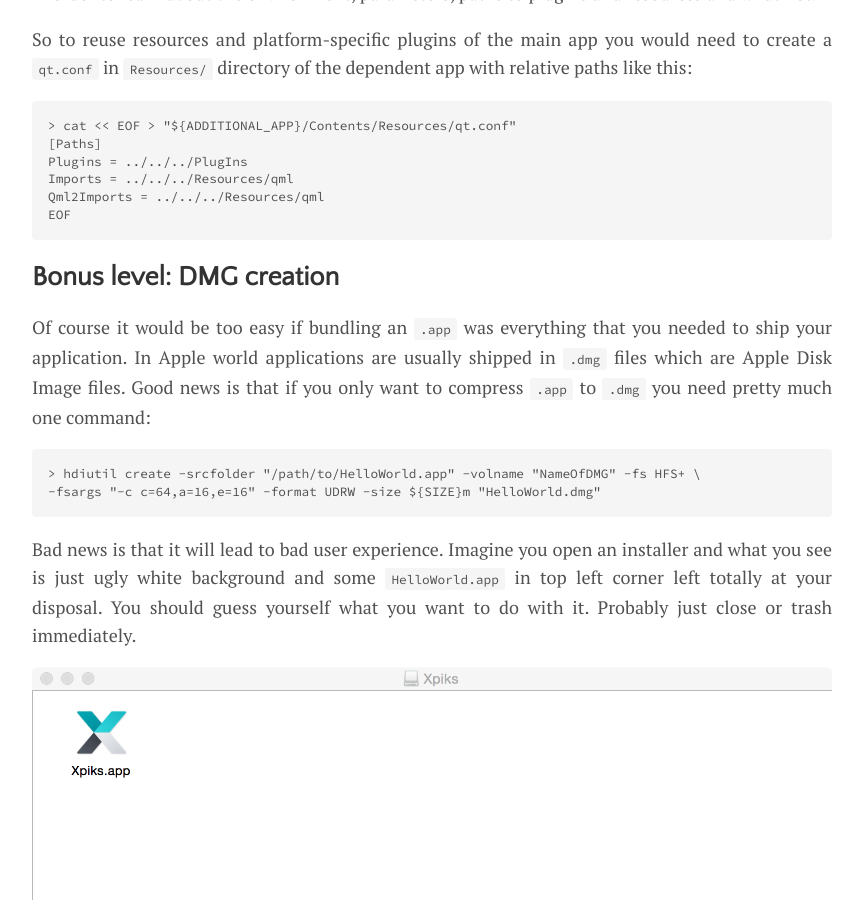
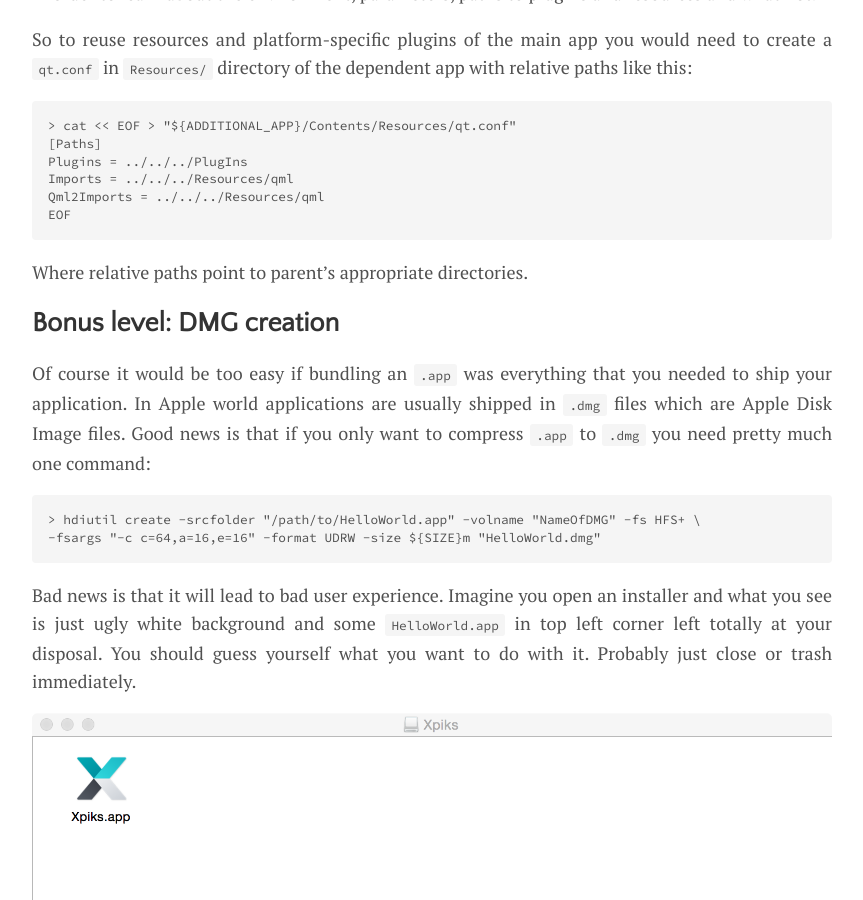
Before and after one commit to ribtoks/code-jamming, a Jekyll site: the page built from _posts/2018-06-09-deploy-to-macos.md, in a window 1280 px wide and 900 px high, scrolled down 4528 px. Shown: the whole window, without its empty margins (208-1071 px from the left). Built offline with Jekyll 4.4.1, drawn with Linux system fonts in a browser that asks for light colours; nearby versions of some CDN libraries; comment, search, counter and statistics services are not loaded.

Commit message:
Add qtconf explanation

```diff
--- a/_posts/2018-06-09-deploy-to-macos.md
+++ b/_posts/2018-06-09-deploy-to-macos.md
@@ -125,6 +125,8 @@ So to reuse resources and platform-specific plugins of the main app you would ne
     Qml2Imports = ../../../Resources/qml
     EOF
 
+Where relative paths point to parent's appropriate directories.
+
 ## Bonus level: DMG creation
 
 Of course it would be too easy if bundling an `.app` was everything that you needed to ship your application. In Apple world applications are usually shipped in `.dmg` files which are Apple Disk Image files. Good news is that if you only want to compress `.app` to `.dmg` you need pretty much one command:
```
